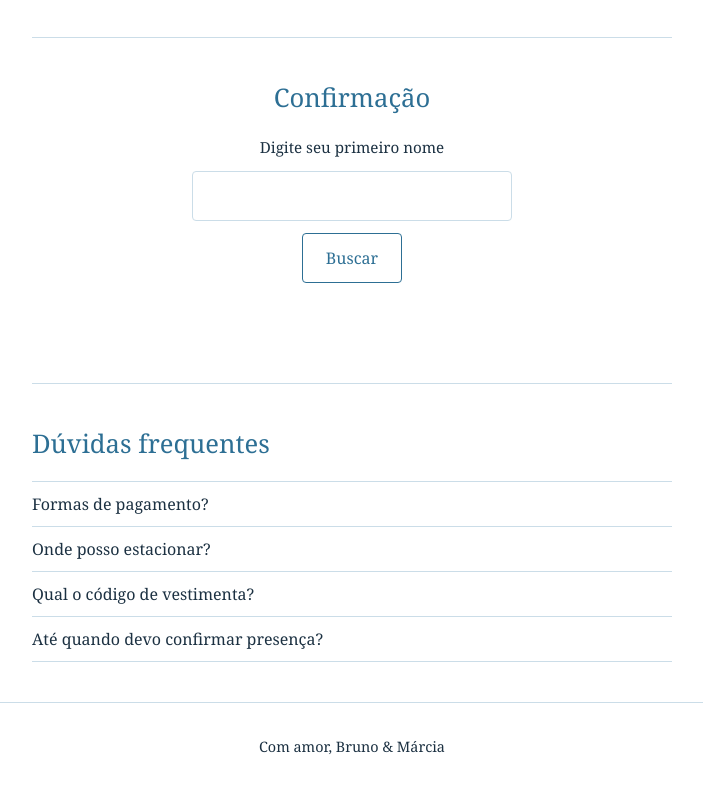
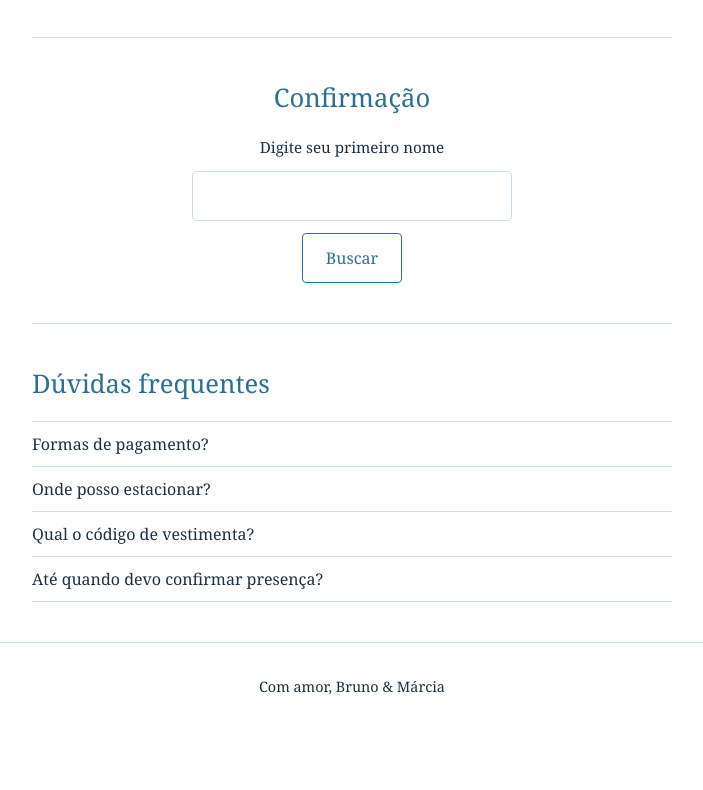
Before and after one commit to killburndeluxe-br/casamentob-m, a plain HTML site: page index.html in a window 1280 px wide. Shown: the part 2055-2845 px from the top of the page, without its empty margins (288-991 px from the left). After the commit the page ends 2785 px from the top, so only its background shows below. Drawn offline with nearby package versions, Linux system fonts and the light colour scheme.

Commit message:
Add files via upload

```diff
--- a/index.html
+++ b/index.html
@@ -83,6 +83,7 @@
   .foto-capa { display: block; width: 100%; max-width: 480px; height: auto; margin: 0 auto; border-radius: 4px; }
   .verso { max-width: 420px; margin: 1.5rem auto 0; font-style: italic; line-height: 1.7; color: var(--accent); }
   .verso-autor { max-width: 420px; margin: .5rem auto 0; font-size: .85rem; letter-spacing: .05em; }
+  .resultados:empty, .mensagem:empty { margin: 0; min-height: 0; }
 </style>
 
 <div id="root"></div>
```
